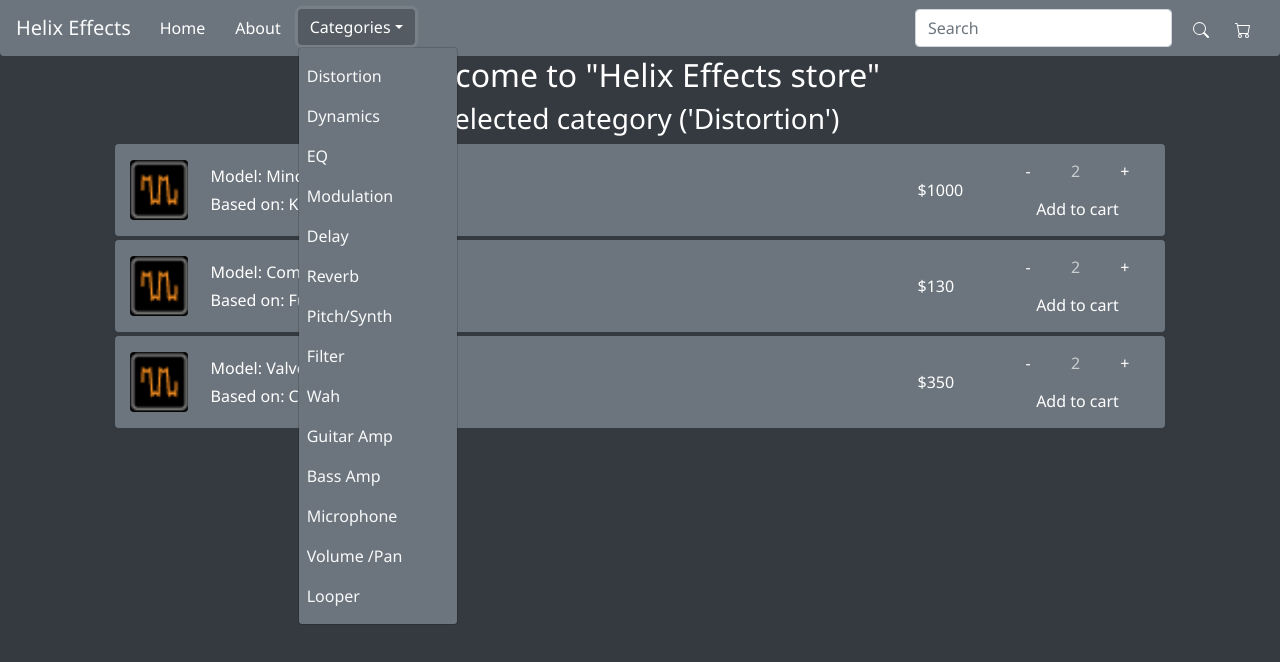
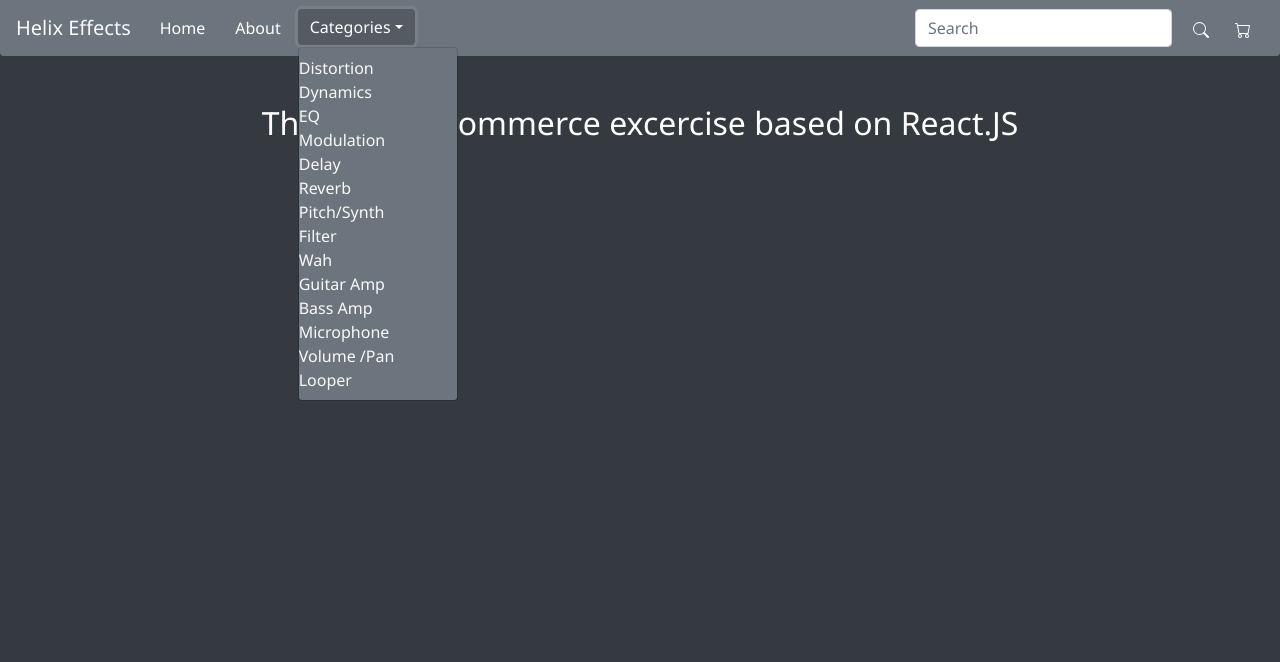
Before and after one commit to marianomartinez/CH-Helix-React, a React (Create React App) app: page /about in a window 1280 px wide. Both pictures are taken after a click on the button "Categories". Shown: the top 662 px of the page. Built offline with nearby package versions, Linux system fonts and the light colour scheme.

Commit message:
Entrega Desafío: Detalle de producto

```diff
--- a/package.json
+++ b/package.json
@@ -10,6 +10,8 @@
     "react": "^16.13.1",
     "react-bootstrap": "^1.3.0",
     "react-dom": "^16.13.1",
+    "react-loadingmask": "^4.0.6",
+    "react-router-dom": "^5.2.0",
     "react-scripts": "3.4.3"
   },
   "scripts": {
--- a/src/App.js
+++ b/src/App.js
@@ -1,31 +1,45 @@
 import React from 'react';
+
+// React-router-dom
+import { BrowserRouter, Switch, Route } from 'react-router-dom';
+
 //Components
 // import Img from './components/Img';
 // import Title from './components/Title';
 // import ReactLink from './components/ReactLink';
 import NavBar from './components/NavBar';
-import Home from './components/Home';
+// import Home from './components/Home';
+import ItemListContainer from './components/ItemListContainer';
+import About from './components/About';
+import ItemDetailContainer from './components/ItemDetailContainer';
 
 import './App.css';
 // Importing the Bootstrap CSS
 import 'bootstrap/dist/css/bootstrap.min.css';
-import {Container} from 'react-bootstrap';
 // My master css file
 import './master.css';
 
 function App() {
   return (
-    // <div className="App">
-    //   <header className="App-header">
-    //     <Img />
-    //     <Title text='Edit <code>src/App.js</code> and save to reload.' />
-    //     <ReactLink />
-    //   </header>
-    // </div>
-    <Container fluid className="vh-100 p-0 bg-dark">
-      <NavBar />
-      <Home />
-    </Container>
+    <BrowserRouter>
+      <div className="container-fluid vh-100 p-0 bg-dark">
+        <NavBar />
+        <Switch> {/* Acá van mis rutas */}
+          <Route exact path="/">
+            <ItemListContainer />
+          </Route>
+          <Route exact path="/about">
+            <About />
+          </Route>
+          <Route path="/item/:itemId">
+            <ItemDetailContainer />
+          </Route>
+          <Route path="/cart">
+            {/* <Cart /> */}
+          </Route>
+        </Switch>
+      </div>
+    </BrowserRouter>
   );
 }
 
--- /dev/null
+++ b/src/components/About.js
@@ -0,0 +1,13 @@
+import React from 'react'
+
+const About = () => {
+  return (
+    <div className="container">
+      <h2 className="pt-5 text-center">
+        <p>This is an e-Commerce excercise based on React.JS</p>
+      </h2>
+    </div>
+  )
+}
+
+export default About;
--- a/src/components/CartWidget.js
+++ b/src/components/CartWidget.js
@@ -1,5 +1,5 @@
 import React from 'react';
-import { Button } from 'react-bootstrap';
+// import { Button } from 'react-bootstrap';
 
 function CartWidget() {
     return (
--- a/src/components/Item.js
+++ b/src/components/Item.js
@@ -1,14 +1,18 @@
 import React from 'react';
+
+// Router
+import { Link } from 'react-router-dom';
+
 // Components
 import ItemCount from './ItemCount';
 
 // Media
 import icon from '../images/blocks/distortion.PNG';
 
-const ListItem = (props) => {
+const Item = (props) => {
     return (
         <div className="container">
-            <a href="/" className="">
+            <Link to={`/item/${props.id}`} className="text-decoration-none">
                 <div className="row bg-secondary mb-1 rounded d-flex">
                     <figure className="col-1  my-auto">
                         <img className="w-100 rounded" src={icon} alt="distortion" />
@@ -20,11 +24,11 @@ const ListItem = (props) => {
                     <div className="col-1 my-auto d-flex">
                         <p className="my-1 text-center">${props.price}</p>
                     </div>
-                    <ItemCount initial={2} min={1} stock={5} onAdd={count => alert(`Agregados al carrito: ${count}`)} />
+                    <ItemCount style={"col-2"} initial={2} min={1} stock={5} onAdd={count => alert(`Agregados al carrito: ${count}`)} />
                 </div>
-            </a>
+            </Link>
         </div>
     )
 }
 
-export default ListItem;
+export default Item;
--- a/src/components/ItemCount.js
+++ b/src/components/ItemCount.js
@@ -1,6 +1,6 @@
 import React, { useState } from 'react';
 
-function ItemCount({ stock, min, initial, onAdd }) {
+function ItemCount({ stock, min, initial, onAdd, style }) {
     const [count, setCount] = useState(initial);
 
     function valueUp() {if (count > min) {setCount(count - 1)}};
@@ -12,7 +12,7 @@ function ItemCount({ stock, min, initial, onAdd }) {
     }
 
     return (
-        <div className="col-2 py-2">
+        <div className={`${style} py-2`}>
             <div className="w-100 text-center btn-group" role="group">
                 <button className={`btn btn-secondary rounded shadow-none ${count === min ? "disabled" : ""}`} onClick={valueUp}>-</button>
                 <button className="btn btn-secondary rounded shadow-none disabled">{count}</button>
--- a/src/components/ItemDetail.js
+++ b/src/components/ItemDetail.js
@@ -0,0 +1,32 @@
+import React from 'react';
+// Components
+import ItemCount from './ItemCount';
+
+// Media
+// import icon from '../images/blocks/distortion.PNG';
+
+const ItemDetail = ({ item }) => {
+  return (
+    <div className="container">
+      <div className="row bg-secondary mb-1 rounded d-flex">
+        <div className="col-12 col-md-6">
+          <figure className="my-auto p-1">
+            <img className="w-100 rounded" src={item.imageURL} alt="distortion" />
+          </figure>
+        </div>
+        <div className="col-12 col-md-6 pl-2 rounded d-flex flex-wrap justify-content-center">
+          <h2 className="col-12 text-center">{item.title}</h2>
+          <h4 className="col-12 text-center">Based on: {item.realName}</h4>
+          <div className="col-12 align-self-end">
+            <p className="col-12 text-center">${item.price}</p>
+          </div>
+          <div className="align-self-end">
+            <ItemCount initial={2} min={1} stock={5} onAdd={count => alert(`Agregados al carrito: ${count}`)} />
+          </div>
+        </div>
+      </div>
+    </div>
+  )
+}
+
+export default ItemDetail;
--- a/src/components/ItemListContainer.js
+++ b/src/components/ItemListContainer.js
@@ -1,6 +1,10 @@
 import React, { useState, useEffect } from 'react';
 // Components
 import ItemList from './ItemList';
+
+let style = {"text-align": "center"}
+
+function greeting() {return <h2>Welcome to "Helix Effects store"</h2>}; // !!! AGREGAR styling
 
 let title = "selected category ('Distortion')"; // this should changed as each Category is selected
 
@@ -9,25 +13,25 @@ const getItems = () => {
     setTimeout(() => {
       res([
         {
-          id: 0,
+          id: 1,
           title: 'Minotaur',
           realName: 'Klon® Centaur',
           price: 1000,
-          imageURL: ""
+          imageURL: "https://cdn.shopify.com/s/files/1/0916/0836/products/48137_Klon_Centaur_1_2a198c1d-ec43-4bca-9327-3171d2e66451_821x.progressive.jpg?v=1574722552"
         },
         {
-          id: 1,
+          id: 2,
           title: 'Compulsive Drive',
           realName: 'Fulltone® OCD',
           price: 130,
-          imageURL: ""
+          imageURL: "https://static.keymusic.com/products/263956/XL/fulltone-ocd-v2.0.jpg"
         },
         {
-          id: 2,
+          id: 3,
           title: 'Valve Driver',
           realName: 'Chandler Tube Driver',
           price: 350,
-          imageURL: ""
+          imageURL: "https://images.reverb.com/image/upload/s--oAknCBi5--/a_exif,c_limit,e_unsharp_mask:80,f_auto,fl_progressive,g_south,h_620,q_90,w_620/v1480459840/zjqabzn9nls58se3wwg9.png"
         }
       ]);
     }, 2000);
@@ -45,7 +49,8 @@ const ItemListContainer = () => {
   }, []);
 
   return (
-    <div className="container">
+    <div className="container bg-dark">
+      <h2 style={style}>{greeting()}</h2>
       <ItemList items={items} title={title} />
     </div>
   )
--- a/src/components/NavBar.js
+++ b/src/components/NavBar.js
@@ -1,4 +1,9 @@
 import React from 'react';
+
+// Router
+import { Link, NavLink } from 'react-router-dom';
+
+
 //Components
 import CartWidget from './CartWidget';
 // Bootstrap
@@ -11,33 +16,50 @@ function NavBar() {
 
   // El array de abajo lo hice con la intención de usar un .map para crear los NavDropdown.Item.
   let categories = [
-    { name: 'Distortion' },
-    { name: 'Dynamics' },
-    { name: 'EQ' },
-    { name: 'Modulation' },
-    { name: 'Delay' },
-    { name: 'Reverb' },
-    { name: 'Pitch/Synth' },
-    { name: 'Filter' },
-    { name: 'Wah' },
-    { name: 'Guitar Amp' },
-    { name: 'Bass Amp' },
-    { name: 'Microphone' },
-    { name: 'Volume /Pan' },
-    { name: 'Looper' }
+    { id: 1,
+      name: 'Distortion' },
+    { id: 2,
+      name: 'Dynamics' },
+    { id: 3,
+      name: 'EQ' },
+    { id: 4,
+      name: 'Modulation' },
+    { id: 5,
+      name: 'Delay' },
+    { id: 6,
+      name: 'Reverb' },
+    { id: 7,
+      name: 'Pitch/Synth' },
+    { id: 8,
+      name: 'Filter' },
+    { id: 9,
+      name: 'Wah' },
+    { id: 10,
+      name: 'Guitar Amp' },
+    { id: 11,
+      name: 'Bass Amp' },
+    { id: 12,
+      name: 'Microphone' },
+    { id: 13,
+      name: 'Volume /Pan' },
+    { id: 14,
+      name: 'Looper' }
   ]
 
   return (
   <Navbar className="bg-secondary rounded-bottom" expand="md">
-    <Navbar.Brand className="text-light" href="#home">Helix Effects</Navbar.Brand>
+    <Navbar.Brand className="text-light" to="/">Helix Effects</Navbar.Brand>
     <Navbar.Toggle aria-controls="basic-navbar-nav" />
     <Navbar.Collapse id="basic-navbar-nav">
       <Nav className="mr-auto">
 
         {/* !!! Estoy pasando el dropdown a este formato para no usar el de abajo, pero al hacer clic no despliega el listado. Voy a seguir probando. */}
         <div className="dropdown" role="group" aria-label="...">
-            <a className="btn btn-secondary rounded shadow-none" href="#home" role="button">Home</a>
-            <a className="btn btn-secondary rounded shadow-none mx-1" href="#about" role="button">About</a>
+          {/* <li key={categories.id}>
+            <Link className="btn btn-secondary rounded shadow-none" to="/" role="button">Home</Link>
+          </li> */}
+            <Link className="btn btn-secondary rounded shadow-none" to="/" role="button">Home</Link>
+            <Link className="btn btn-secondary rounded shadow-none mx-1" to="/about" role="button">About</Link>
             {/* <button type="button" className="btn btn-secondary rounded shadow-none dropdown-toggle" data-toggle="dropdown" aria-haspopup="true" aria-expanded="false">
               Categories
             </button>
@@ -54,18 +76,19 @@ function NavBar() {
         <Dropdown>
           <Dropdown.Toggle variant="secondary" className="border-0">Categories</Dropdown.Toggle>
           <Dropdown.Menu className="bg-secondary w-100">
-          {categories.map((elements, i) => (
-            <Nav.Link className="bg-secondary text-light"
-            {...elements} key={i} href={`#categories/${elements.name}`}>{elements.name}</Nav.Link>))
-          }
+          {categories.map((categories, id) => (
+            <li key={categories.id}>
+              <NavLink activeClassName="currentCategory" className="bg-secondary text-light" {...categories} key={id} to={`/categories/${categories.id}`}>{categories.name}</NavLink>
+            </li>
+          ))}
           </Dropdown.Menu>
         </Dropdown>
 
 
         {/* <NavDropdown className="bg-secondary" title="Categories">
-          {categories.map((elements, i) => (
+          {categories.map((elements, id) => (
             <NavDropdown.Item className="bg-secondary text-light"
-            {...elements} key={i} href={`#categories/${elements.name}`}>{elements.name}</NavDropdown.Item>))
+            {...elements} key={id} href={`#categories/${elements.name}`}>{elements.name}</NavDropdown.Item>))
           }
         </NavDropdown> */}
 
```
Also changed, not shown: src/components/ItemDetailContainer.js (+74 -19 lines), vulnerabilities.txt (added), 1 other file (tests, documents, lock files or other folders).
